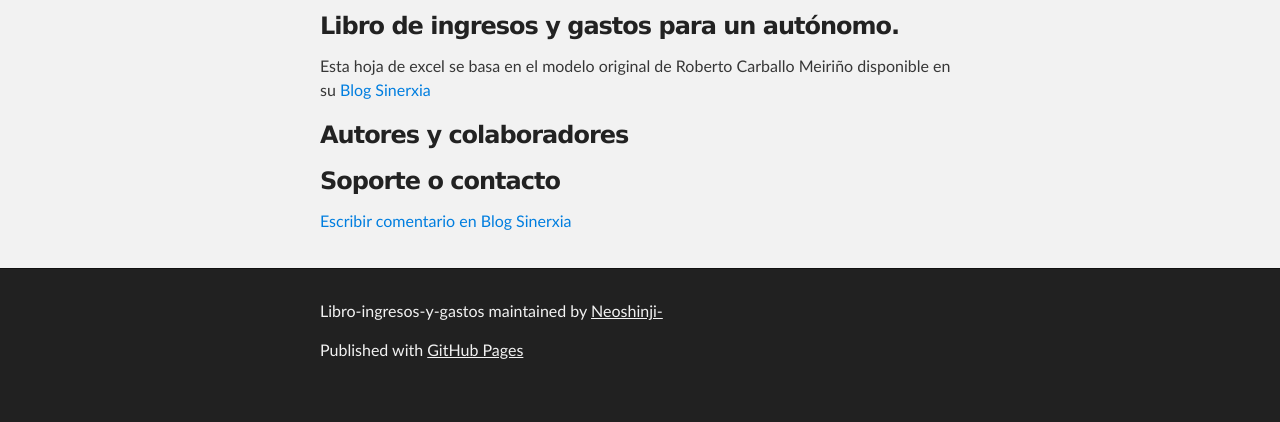
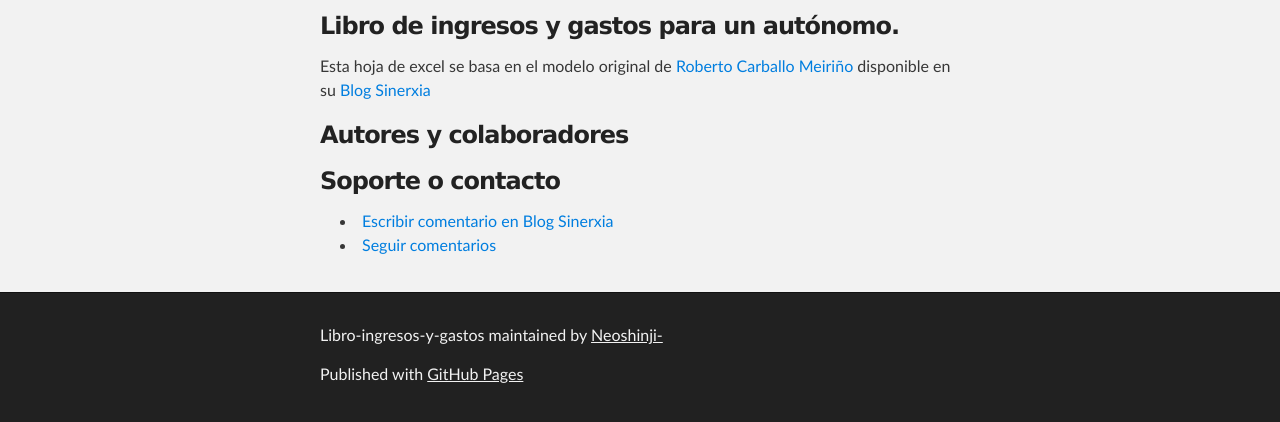
Before and after one commit to Neoshinji-/libro-ingresos-y-gastos, a plain HTML site: page index.html in a window 1280 px wide. Shown: the part 252-674 px from the top of the page. Drawn offline with Linux system fonts and the light colour scheme.

Commit message:
Create gh-pages branch via GitHub

```diff
--- a/index.html
+++ b/index.html
@@ -34,7 +34,7 @@
         <h3>
 <a name="libro-de-ingresos-y-gastos-para-un-aut%C3%B3nomo" class="anchor" href="#libro-de-ingresos-y-gastos-para-un-aut%C3%B3nomo"><span class="octicon octicon-link"></span></a>Libro de ingresos y gastos para un autónomo.</h3>
 
-<p>Esta hoja de excel se basa en el modelo original de Roberto Carballo Meiriño disponible en su <a href="http://sinerxia.blogspot.com.es/2010/01/plantilla-de-excel-para-libro-de.html">Blog Sinerxia</a></p>
+<p>Esta hoja de excel se basa en el modelo original de <a href="http://webs.uvigo.es/robertocm/">Roberto Carballo Meiriño</a> disponible en su <a href="http://sinerxia.blogspot.com.es/2010/01/plantilla-de-excel-para-libro-de.html">Blog Sinerxia</a></p>
 
 <h3>
 <a name="autores-y-colaboradores" class="anchor" href="#autores-y-colaboradores"><span class="octicon octicon-link"></span></a>Autores y colaboradores</h3>
@@ -42,7 +42,10 @@
 <h3>
 <a name="soporte-o-contacto" class="anchor" href="#soporte-o-contacto"><span class="octicon octicon-link"></span></a>Soporte o contacto</h3>
 
-<p><a href="https://www.blogger.com/comment.g?blogID=1337511305400786480&amp;postID=1973306577341370978">Escribir comentario en Blog Sinerxia</a></p>
+<ul>
+<li><a href="https://www.blogger.com/comment.g?blogID=1337511305400786480&amp;postID=1973306577341370978">Escribir comentario en Blog Sinerxia</a></li>
+<li><a href="http://sinerxia.blogspot.com/feeds/1973306577341370978/comments/default">Seguir comentarios</a></li>
+</ul>
       </section>
     </div>
 
--- a/params.json
+++ b/params.json
@@ -1 +1 @@
-{"name":"Libro-ingresos-y-gastos","tagline":"Plantilla de Excel para libro de ingresos y gastos","body":"### Libro de ingresos y gastos para un autónomo.\r\nEsta hoja de excel se basa en el modelo original de Roberto Carballo Meiriño disponible en su [Blog Sinerxia](http://sinerxia.blogspot.com.es/2010/01/plantilla-de-excel-para-libro-de.html)\r\n\r\n### Autores y colaboradores\r\n\r\n\r\n### Soporte o contacto\r\n[Escribir comentario en Blog Sinerxia](https://www.blogger.com/comment.g?blogID=1337511305400786480&postID=1973306577341370978)\r\n","google":"","note":"Don't delete this file! It's used internally to help with page regeneration."}
+{"name":"Libro-ingresos-y-gastos","tagline":"Plantilla de Excel para libro de ingresos y gastos","body":"### Libro de ingresos y gastos para un autónomo.\r\nEsta hoja de excel se basa en el modelo original de [Roberto Carballo Meiriño](http://webs.uvigo.es/robertocm/) disponible en su [Blog Sinerxia](http://sinerxia.blogspot.com.es/2010/01/plantilla-de-excel-para-libro-de.html)\r\n\r\n### Autores y colaboradores\r\n\r\n\r\n### Soporte o contacto\r\n* [Escribir comentario en Blog Sinerxia](https://www.blogger.com/comment.g?blogID=1337511305400786480&postID=1973306577341370978)\r\n* [Seguir comentarios](http://sinerxia.blogspot.com/feeds/1973306577341370978/comments/default)","google":"","note":"Don't delete this file! It's used internally to help with page regeneration."}
```
